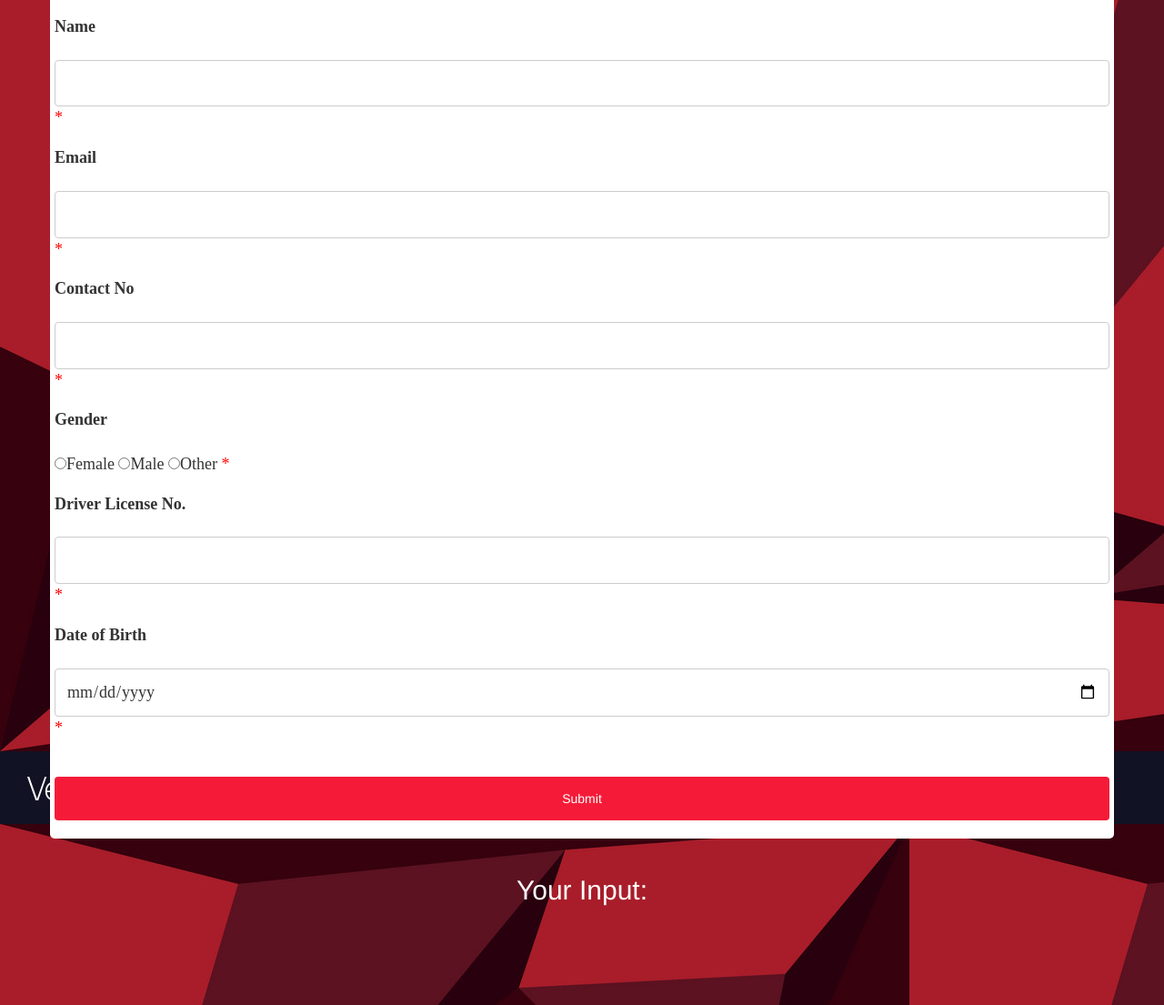
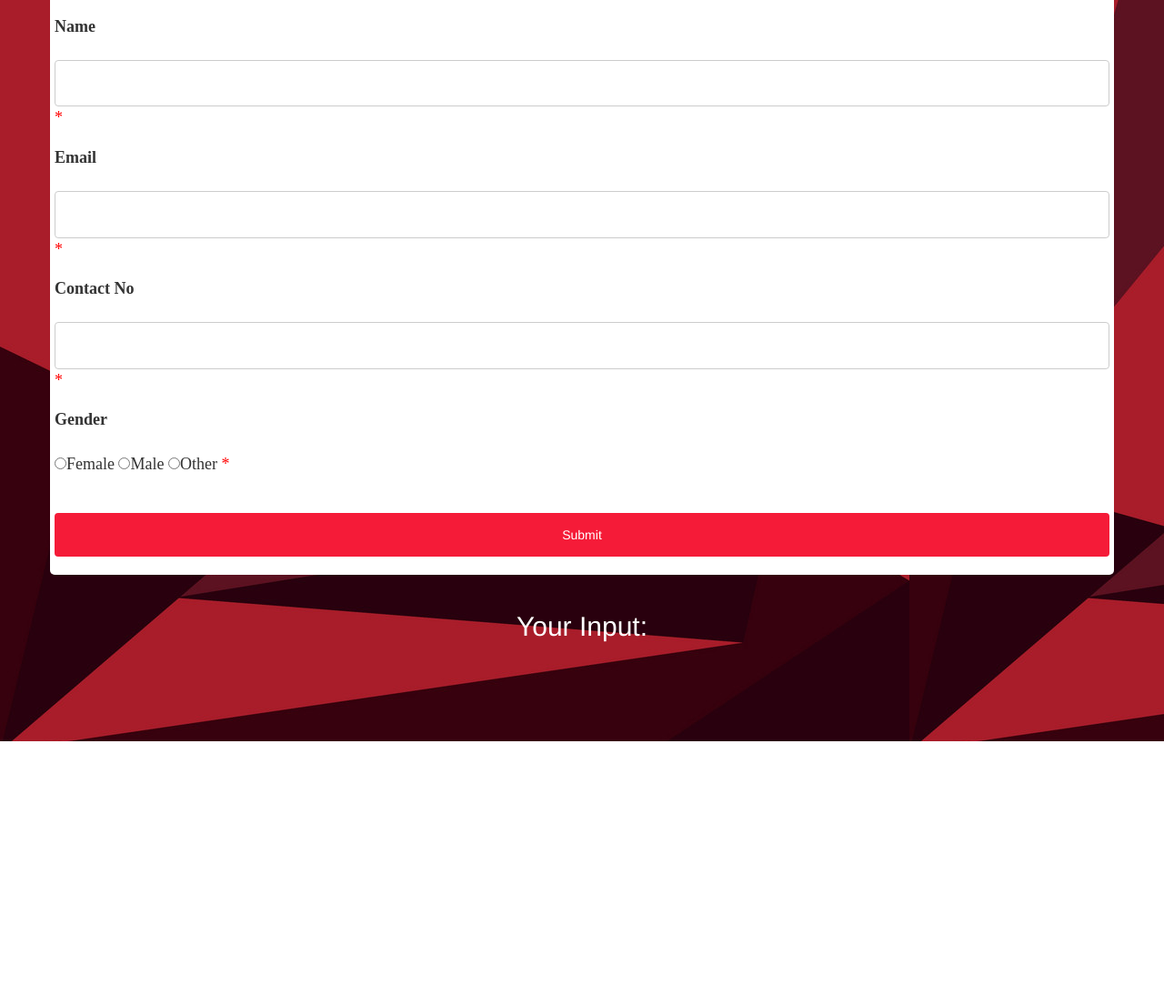
Before and after one commit to Kruti365/Group-4-Lab-1-Form-Validation, a PHP site: page / in a window 1280 px wide. Shown: the part 174-1279 px from the top of the page at 91% size. After the commit the page ends 989 px from the top, so only its background shows below. Run offline with PHP 8.4, Linux system fonts and the light colour scheme.

Commit message:
update oct 09 3.52pm

```diff
--- a/Lab1/index.php
+++ b/Lab1/index.php
@@ -103,29 +103,7 @@ function test_input($data) {
 </div>
 <!-- end -->
 
-<!-- 5 field start -->
-<div class="row">
-    <div class="col-25">
-    <label for="licenseno">Driver License No.</label>
-    </div>
-    <div class="col-75">
-    <input type="text" name="licenseno">
-    <span class="error">* <?php echo $licenseErr;?></span>
- </div>
-</div>
-<!-- end -->
 
-<!-- 6 field start -->
-<div class="row">
-    <div class="col-25">
-    <label for="dob">Date of Birth</label>
-    </div>
-    <div class="col-75">
-    <input type="date" name="dob">
-    <span class="error">* <?php echo $dobErr;?></span>
- </div>
-</div>
-<!-- end -->
   <br><br>
 
   <!-- 13 field start -->
```
